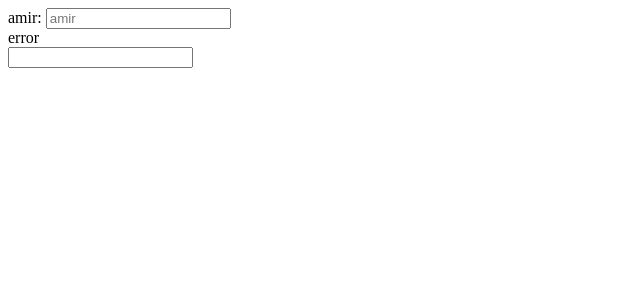
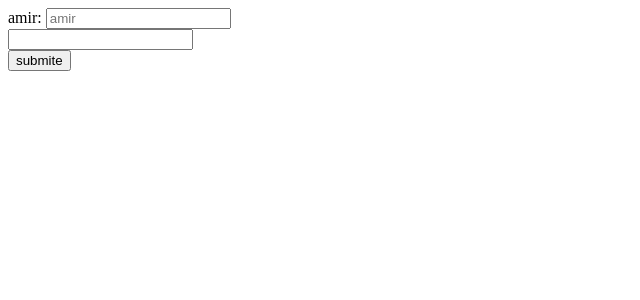
Before and after one commit to Ch-alireza021/genera-form, a React (Vite) app: page / in a window 1280 px wide. Shown: the top 300 px of the page, without its empty margins (0-640 px from the left). Built offline with nearby package versions, Linux system fonts and the light colour scheme.

Commit message:
handle error

```diff
--- a/src/App.tsx
+++ b/src/App.tsx
@@ -1,32 +1,38 @@
-
-
-import './App.css'
-import { Sform } from './components/SForm/Sform'
+import "./App.css";
+import { Sform } from "./components/SForm/Sform";
 
 // interface SFormIF {
 
 // }
 
 function App() {
+  const form = [
+    {
+      name: "fname",
+      type: "text",
+      label: "amir",
+      placeholder: "amir",
+      onChange: (e:string) => {
+        // console.log({ e });
+      },
+      error: { min: 5, max: 10, required: true, fn: () => {}, T: "error?" },
+    },
+   {
+      name: "phone",
+      type: "number",
+      error: { regex: ["^[0-9]{11}$", "شماره موبایل باید 11 رقم باشد"],}
+    },
+  ];
 
-  const form=[
-    {
-
-      type:'text',
-      label:'amir',
-      placeholder:'amir',
-      onChange:(e: any)=>{
-        console.log({e})
-      },
-      error:{fn:()=>{},T:'error'}
-    },
-    {type:'number'}]
+  const submithandler = (formValues: { [key: string]: string }) => {
+    console.log({ formValues });
+  };
 
   return (
     <>
-    <Sform {...{form}}/>
+      <Sform {...{ form, submithandler }} />
     </>
-  )
+  );
 }
 
-export default App
+export default App;
--- a/src/components/SForm/Sform.tsx
+++ b/src/components/SForm/Sform.tsx
@@ -1,37 +1,103 @@
-import { ChangeEvent, FC, useState } from "react"
+import { ChangeEvent, FC, useState } from "react";
 interface SformIF {
   form: {
-        name: 'string' | 'number'
-        type: 'string',
-        label: 'string' | undefined,
-        placeholder: 'string' | undefined,
-        onChange: (e: any) => any,
-        error:{fn:()=>any,T:'string'}
-    }[]
+    name: string;
+    type: string;
+    label: string | undefined;
+    placeholder: string | undefined;
+    onChange: (e: any) => any;
+    error: {
+      regex: any;
+      min: number | undefined;
+      max: number | undefined;
+      required: Boolean;
+      fn: () => any;
+      T: string;
+    };
+  }[];
+  submithandler: (formValues: { [key: string]: string }) => void;
 }
 
-export const Sform: FC<SformIF> = ({ form }) => {
-    const [_formValues, setFormValues] = useState({})
+export const Sform: FC<SformIF> = ({ form, submithandler }) => {
+  const [formValues, setFormValues] = useState<{ [key: string]: string }>({});
+  const [formError, setFormError] = useState<{ [key: string]: string }>({});
+  //   ---------------------------
+  //            onSubmite
+  const onSubmite = () => {
+    form?.forEach((item) => {
+      if (item?.error) {
+        const er = item?.error;
+        const elem = formValues?.[item?.name];
+        if (er.required) {
+          if (!elem) {
+            setFormError((pre) => ({
+              ...pre,
+              [item?.name]: "پر کردن این فیلد اجباری است",
+            }));
+          }
+        }
+        if (er?.min) {
+          if (elem?.length < er.min) {
+            setFormError((pre) => ({
+              ...pre,
+              [item?.name]: `برای این فیلد باید حداقل ${er.min} کارکتر وارد کنید`,
+            }));
+          } else delete formError?.[item?.name];
+        } else if (er?.max) {
+          if (elem?.length < er.max) {
+            setFormError((pre) => ({
+              ...pre,
+              [item?.name]: `برای این فیلد باید حداکثر ${er.max} کارکتر وارد کنید`,
+            }));
+          } else delete formError?.[item?.name];
+        } else if (er?.regex) {
+          const checkValid = new RegExp(er?.regex?.[0]);
+          if (!checkValid.test(elem)) {
+            setFormError((pre) => ({
+              ...pre,
+              [item?.name]: er?.regex?.[1],
+            }));
+          } else delete formError?.[item?.name];
+        }
+      }
+    });
+
+    if (submithandler) {
+      submithandler(formValues);
+    }
+  };
 
   return (
     <>
-            {form?.map((ele) => {
-                // const id = () => {
-                //     return Date.now()
-                // }
+      {form?.map((ele, i) => {
         const change = (e: ChangeEvent<HTMLInputElement>) => {
-                    const value = e.target.value
-                    if (ele?.onChange) ele?.onChange(value)
-                    setFormValues(pre => ({ ...pre, name: value }))
-                }
+          const value = e.target.value;
+          if (ele?.onChange) ele?.onChange(value);
+          console.log([ele?.name], "111");
+          setFormValues((pre) => ({ ...pre, [ele?.name]: value }));
+        };
+        const error = formError?.[ele?.name];
         return (
-                    <div key={ele.name}>
+          <div key={ele.name + i}>
             {ele?.label && <label htmlFor={ele.name}> {ele?.label}: </label>}
-                        <input id={ele.name} type={ele?.type} placeholder={ele?.placeholder} onChange={(e) => change(e)} />
-                       {ele?.error?.T && <div>{ele?.error?.T}</div>}
+            <input
+              id={ele.name}
+              type={ele?.type}
+              placeholder={ele?.placeholder}
+              onChange={(e) => change(e)}
+              style={{ borderColor: formError?.[ele.name] ? "red" : "" }}
+            />
+            {error && (
+              <div style={{ color:"red" }}>
+                {error}
               </div>
-                )
+            )}
+          </div>
+        );
       })}
+      <button type="button" onClick={onSubmite}>
+        submite
+      </button>
     </>
-    )
-}
+  );
+};
```
Lines whose indentation alone changed are shown as unchanged.
